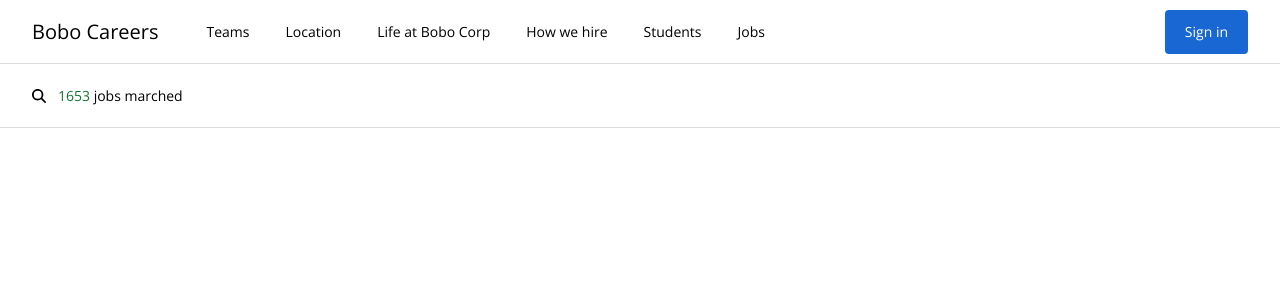
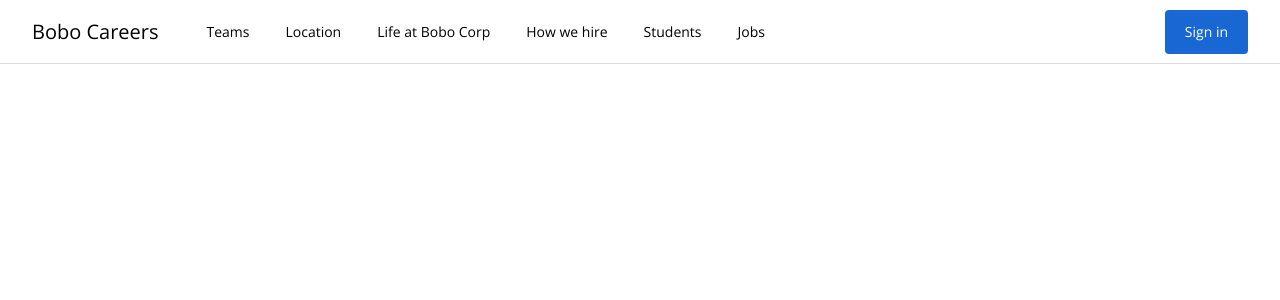
Before and after one commit to OlgaPrikhodko/job-search-2, a Vue app: page / in a window 1280 px wide. Shown: the top 300 px of the page. Built offline with nearby package versions, Linux system fonts and the light colour scheme.

Commit message:
test Subnav conditional rendering

```diff
--- a/src/components/MainNav.vue
+++ b/src/components/MainNav.vue
@@ -26,7 +26,7 @@
         </div>
       </div>
 
-      <TheSubnav />
+      <TheSubnav v-if="isLoggedIn" />
     </div>
   </header>
 </template>
--- a/src/components/TheSubnav.vue
+++ b/src/components/TheSubnav.vue
@@ -1,8 +1,10 @@
 <template>
   <div class="h-16 w-full border-b border-solid border-brand-grey-1 bg-white">
     <div class="flex h-full items-center px-8">
-      <font-awesome-icon :icon="['fas', 'search']" class="mr-3" />
-      <span><span class="text-brand-green-1">1653</span> jobs marched</span>
+      <div v-if="onJobResultsPage">
+        <font-awesome-icon :icon="['fas', 'search']" class="mr-3" />
+        <span><span class="text-brand-green-1">1653</span> jobs marched</span>
+      </div>
     </div>
   </div>
 </template>
@@ -10,5 +12,10 @@
 <script>
 export default {
   name: "TheSubnav",
+  data() {
+    return {
+      onJobResultsPage: true,
+    };
+  },
 };
 </script>
```
Also changed, not shown: 1 other file (tests, documents, lock files or other folders).
